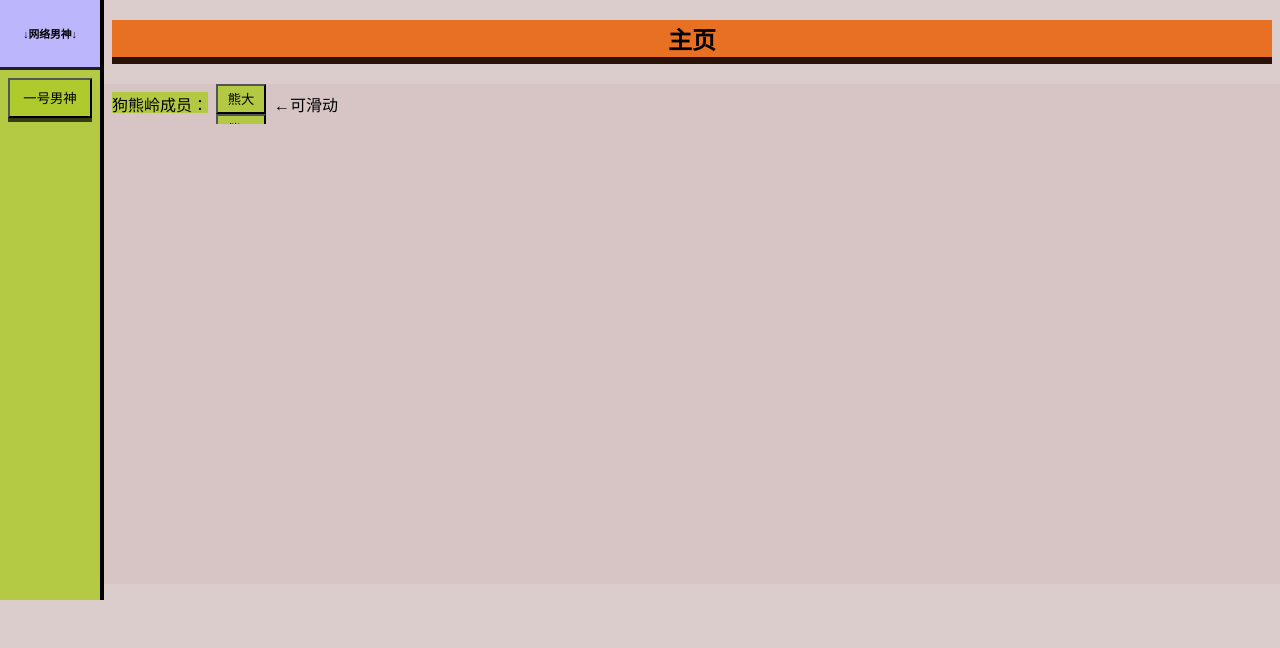
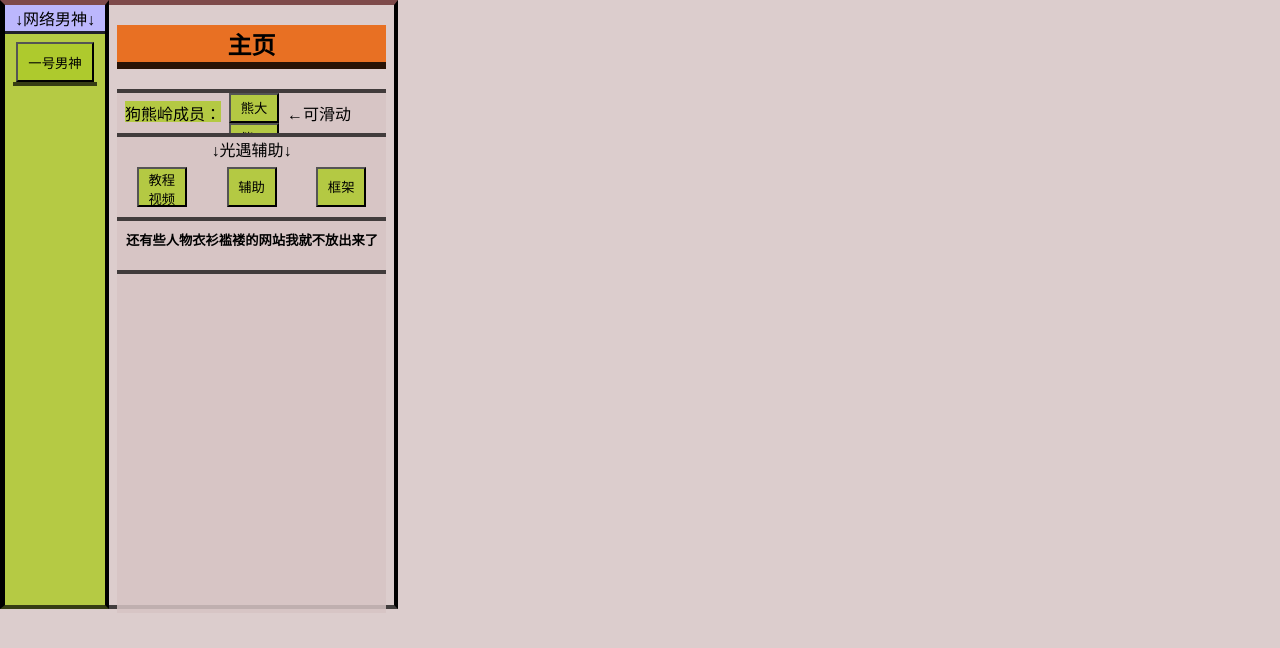
Before and after one commit to xd114514/qqnb, a plain HTML site: page index.html in a window 1280 px wide. Drawn offline with Linux system fonts and the light colour scheme.

Commit message:
Add files via upload

```diff
--- a/index.html
+++ b/index.html
@@ -11,6 +11,21 @@
             margin: 0px;
             height: 50vh;
             background-color: #d6c4c4d8;
+        }
+
+        .下划线 {
+            border-bottom: 4px solid rgba(0, 0, 0, 0.699)
+        }
+
+        .上划线 {
+            border-Top : 4px solid rgba(0, 0, 0, 0.699)
+        }
+
+        .左划线 {
+            border-Left : 4px solid rgba(0, 0, 0, 0.699)
+        }
+        .右划线 {
+            border-Right: 4px solid rgba(0, 0, 0, 0.699)
         }
 
         .黄色 {
@@ -55,7 +70,11 @@
             margin-top: 8px;
         }
 
-        .网络男神1{
+        .边距1 {
+            margin-top: 12px;
+        }
+
+        .网络男神1 {
             border-bottom: 4px solid rgba(0, 0, 0, 0.699)
         }
 
@@ -96,26 +115,27 @@
 
 <body class="左右">
     <!--侧边栏-->
-    <div style=" width:100px;z-index: 2;border-right: 4px solid rgb(0, 0, 0) ;height:600px" class="黄色 ">
+    <div style=" width:100px;z-index: 2;border-right: 4px solid rgb(0, 0, 0) ;border-Top: 5px solid rgb(126, 74, 74) ; border-Left:5px solid rgb(0, 0, 0) ;height:600px "
+        class="黄色 下划线">
         <!--介绍-->
         <div style="padding: 1px;align-items: center;justify-content: center;border-bottom: 3px solid #000000d3"
             class="蓝色 左右">
 
             <div>
-                <h6>↓网络男神↓</h>
+                <h>↓网络男神↓</h>
             </div>
         </div>
 
         <div class="占全部区域 居中">
             <!--网络男神导航-->
 
-            <div style="height:400px; overflow: auto" class="居中 上下">
+            <div style="height:400px; overflow: auto" class="上下">
 
-                <div class="网络男神1 边距 居中 ">
-                    <div style="height:40px;width: 10px;" class="占全部区域">
+
+                    <div style="height:40px;" class="占全部区域 网络男神1 边距 居中">
                         <a href="ns.html">
                             <!--填写链接-->
-                            <button style="height:40px;width: 84px;" class="黄色">一号男神</button>
+                            <button style="height:40px;width: 78px;" class="黄色">一号男神</button>
                         </a>
                     </div>
                 </div>
@@ -128,15 +148,15 @@
 
     </div>
     <!--主区域-->
-    <div class="占全部区域 上下 ">
+    <div class="上下 下划线" style="border-right: 4px solid rgb(0, 0, 0) ;border-Top: 5px solid rgb(126, 74, 74) ;height:600px;">
         <!--头部标题-->
-        <div class=" 边距 居中 红色">
+        <div class=" 边距 居中 红色" style="width:269px">
             <h2 style="padding: 1px;align-items: center;justify-content: center;border-bottom: 7px solid #000000d3">主页
                 </h>
         </div>
         <!--主区域内容区-->
-        <div class="占全部区域 白色 上下" style="height:500px; overflow: auto">
-            <div class="左右">
+        <div class="边距 白色 上下 上划线" style=" height:520px; overflow: auto;width:269px">
+            <div class=" 左右 下划线">
                 <div style="height:21px" class="边距 黄色">
                     <h>狗熊岭成员：</h>
                 </div>
@@ -196,6 +216,51 @@
 
                 <div class="边距">←可滑动</div>
 
+            </div>
+
+
+
+            <div class=" 上下 下划线 " style="width:269px;height:80px;">
+
+                <div class="居中 " style="width:269px;height:30px">
+                    <h>↓光遇辅助↓</h>
+                </div>
+
+                <div class="左右 居中">
+                    <div class="占全部区域">
+                        <a href="教程.mp4">
+                            <!--填写链接-->
+                            <button style="height:40px;width: 50px;" class="黄色">教程视频</button>
+                        </a>
+                    </div>
+
+                    <div class="占全部区域">
+                        <a href="辅助.apk">
+                            <!--填写链接-->
+                            <button style="height:40px;width: 50px;" class="黄色">辅助</button>
+                        </a>
+                    </div>
+
+                    <div class="占全部区域">
+                        <a href="框架.apk">
+                            <!--填写链接-->
+                            <button style="height:40px;width: 50px;" class="黄色">框架</button>
+                        </a>
+                    </div>
+
+
+
+
+                </div><!--光遇辅助结束-->
+
+                <div class="居中 边距1 下划线"style="width:270px;height:40px;">
+                    <h5>还有些人物衣衫褴褛的网站我就不放出来了</h>
+
+                </div>
+
+
+
+
 
 
 
@@ -204,6 +269,7 @@
 
 
         </div>
+        <!--主区域内容结束-->
 
     </div>
 </body>
```
Also changed, not shown: 1 other file.
